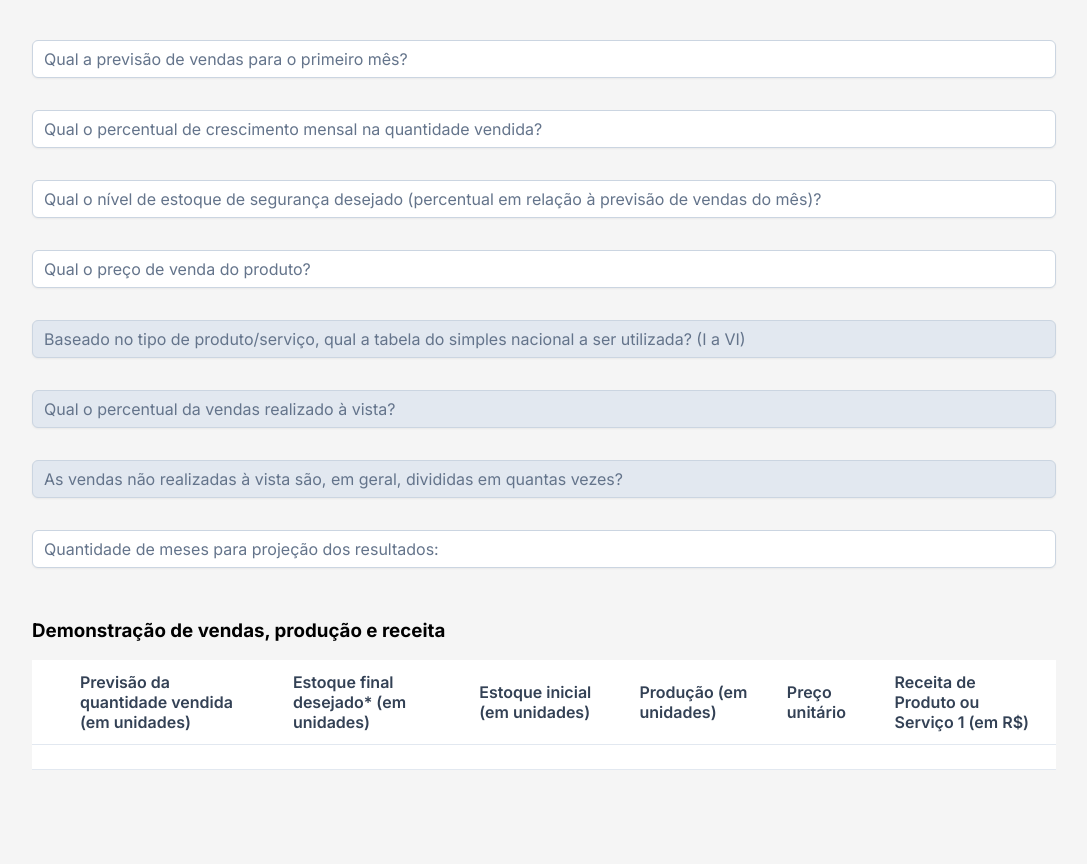
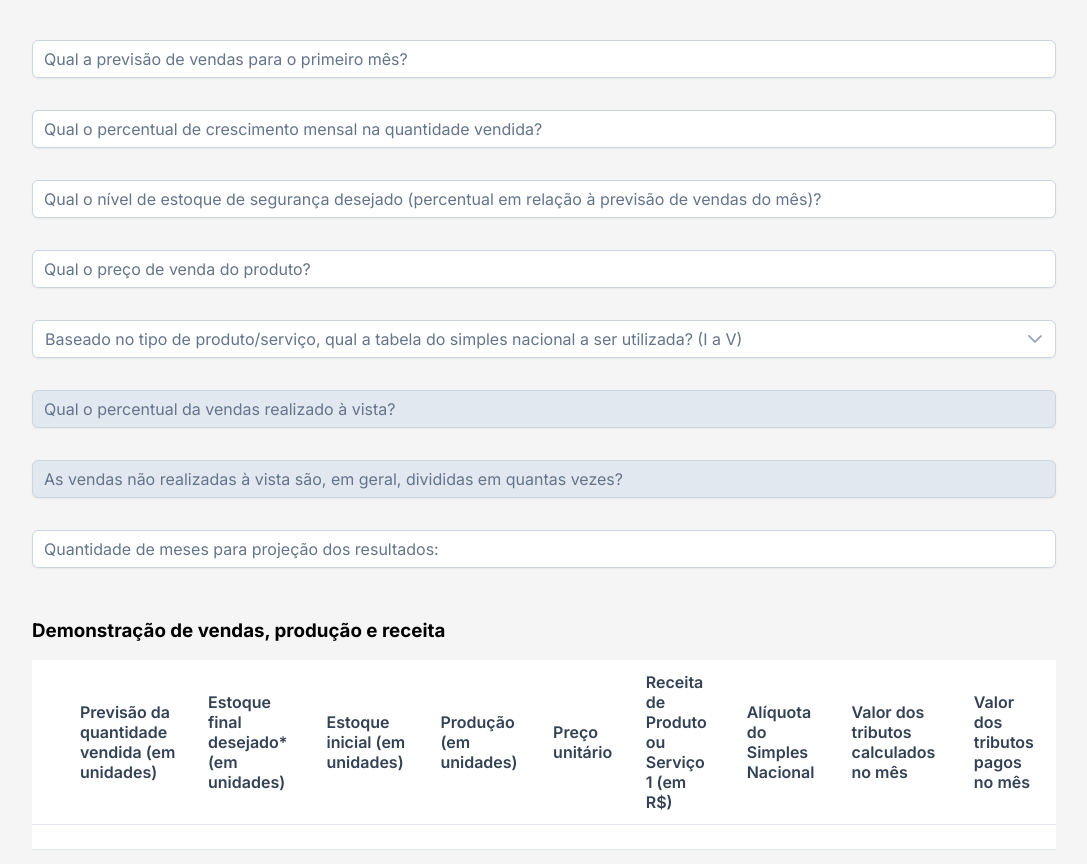
Before and after one commit to rodrigoacs/planejamento-financeiro, a Vue app: page / in a window 1280 px wide. Shown: the top 864 px of the page, without its empty margins (96-1183 px from the left). Before the commit the page ends 810 px from the top, so only its background shows below. Built offline with nearby package versions, Linux system fonts and the light colour scheme.

Commit message:
chore: taxes calculation

```diff
--- a/src/App.vue
+++ b/src/App.vue
@@ -1,10 +1,8 @@
 <template>
-  <!-- <Button
-    @click="visible = true"
-    rounded
-    icon="pi pi-question"
-  /> -->
+
   <div class="wrapper">
+    <!-- <Apresentation /> -->
+
     <Question
       id="q1"
       label="Qual a previsão de vendas para o primeiro mês?"
@@ -28,10 +26,18 @@
       v-model="q4"
     />
 
-    <Question
+    <!-- <Question
       id="q5"
       label="Baseado no tipo de produto/serviço, qual a tabela do simples nacional a ser utilizada? (I a VI)"
       v-model="q5"
+    /> -->
+
+    <Dropdown
+      id="q5"
+      placeholder="Baseado no tipo de produto/serviço, qual a tabela do simples nacional a ser utilizada? (I a V)"
+      option-label="name"
+      v-model="q5"
+      :options="anexos"
     />
 
     <Question
@@ -52,12 +58,12 @@
       v-model="q8"
     />
 
-    <ResultTable :data="{
+    <DemonstrationTable :data="{
       q1,
       q2,
       q3,
       q4,
-      q5,
+      q5: q5.code,
       q6,
       q7,
       q8
@@ -102,9 +108,11 @@
 
 <script setup>
 import Question from './components/Question.vue'
-import ResultTable from './components/ResultTable.vue'
+import DemonstrationTable from './components/DemonstrationTable.vue'
+import Apresentation from './components/Apresentation.vue'
+import Dropdown from 'primevue/dropdown'
 import Dialog from 'primevue/dialog'
-import { ref, computed } from 'vue'
+import { ref } from 'vue'
 
 const visible = ref(false)
 
@@ -117,6 +125,14 @@ const q6 = ref('')
 const q7 = ref('')
 const q8 = ref('')
 
+const anexos = ref([
+  { name: 'Anexo I', code: 'I' },
+  { name: 'Anexo II', code: 'II' },
+  { name: 'Anexo III', code: 'III' },
+  { name: 'Anexo IV', code: 'IV' },
+  { name: 'Anexo V', code: 'V' },
+])
+
 </script>
 
 <style scoped>
--- /dev/null
+++ b/src/components/Apresentation.vue
@@ -0,0 +1,45 @@
+<template>
+  <div class="a-wrapper">
+    <img
+      src="/welcome_image.svg"
+      alt=""
+      style="width: 100%; height: 300px"
+    >
+
+    <Divider layout="vertical" />
+
+    <p>
+      Bem-vindo à nossa plataforma de planejamento financeiro! Nossa aplicação web
+      oferece ferramentas intuitivas e poderosas que ajudam você a gerenciar seu orçamento, prever fluxos de caixa e
+      tomar decisões financeiras estratégicas. Com visualizações claras e relatórios detalhados, simplificamos o
+      complexo mundo das finanças, permitindo que você se concentre no crescimento do seu negócio. Descubra como nossa
+      solução pode transformar sua gestão financeira e impulsionar sua startup rumo ao sucesso!
+    </p>
+  </div>
+</template>
+
+<script setup>
+import Divider from 'primevue/divider'
+
+</script>
+
+<style scoped>
+p {
+  text-align: justify;
+  max-width: 35vw;
+}
+
+img {
+  max-width: 35vw;
+}
+
+.a-wrapper {
+  display: flex;
+  flex-direction: row;
+  align-items: center;
+  justify-content: center;
+  margin-top: 2rem;
+  max-width: 80vw;
+  gap: 2rem;
+}
+</style>
--- a/src/components/ResultTable.vue
+++ b/src/components/DemonstrationTable.vue
@@ -38,6 +38,22 @@
         field="revenue"
         header="Receita de Produto ou Serviço 1 (em R$)"
       />
+
+      <Column
+        field="taxesAliquot"
+        header="Alíquota do Simples Nacional"
+      />
+
+      <Column
+        field="calculatedTaxes"
+        header="Valor dos tributos calculados no mês"
+      />
+
+      <Column
+        field="payedTaxes"
+        header="Valor dos tributos pagos no mês"
+      />
+
     </DataTable>
   </div>
 </template>
@@ -55,13 +71,6 @@ const props = defineProps({
 })
 
 const infos = ref()
-// month is the month number (1, 2, 3, ...)
-// salesQtde is anterior month sales + (1 * q2/100)
-// stock is salesQtde * q3/100
-// initialStock is stock of the previous month
-// production is salesQtde + stock - initialStock
-// unitPrice is q4
-// revenue is salesQtde * unitPrice
 
 watch(() => props.data, (newData) => {
   const data = []
@@ -73,6 +82,51 @@ watch(() => props.data, (newData) => {
     const production = salesQtde + stock - initialStock
     const unitPrice = newData.q4
     const revenue = salesQtde * unitPrice
+    const taxesAliquot = {
+      I: {
+        180000: 4,
+        360000: 7.3,
+        720000: 9.5,
+        1800000: 10.7,
+        3600000: 14.3,
+        4800000: 19
+      },
+      II: {
+        180000: 4.5,
+        360000: 7.8,
+        720000: 10,
+        1800000: 11.2,
+        3600000: 14.7,
+        4800000: 30.0
+      },
+      III: {
+        180000: 6,
+        360000: 11.2,
+        720000: 13.5,
+        1800000: 16,
+        3600000: 21,
+        4800000: 33
+      },
+      IV: {
+        180000: 4.5,
+        360000: 9.0,
+        720000: 10.2,
+        1800000: 14,
+        3600000: 22.0,
+        4800000: 33.0
+      },
+      V: {
+        180000: 15.5,
+        360000: 18.0,
+        720000: 19.5,
+        1800000: 20.5,
+        3600000: 23.0,
+        4800000: 30.5
+      }
+    }
+    const calculatedTaxes = revenue * taxesAliquot[newData.q5][Object.keys(taxesAliquot[newData.q5]).find(key => revenue <= key)] / 100
+    const payedTaxes = i === 1 ? 0 : data[i - 2].calculatedTaxes
+
     data.push({
       month,
       salesQtde,
@@ -80,7 +134,10 @@ watch(() => props.data, (newData) => {
       initialStock,
       production,
       unitPrice,
-      revenue
+      revenue,
+      taxesAliquot: taxesAliquot[newData.q5][Object.keys(taxesAliquot[newData.q5]).find(key => revenue <= key)],
+      calculatedTaxes,
+      payedTaxes
     })
   }
   infos.value = data
--- a/src/components/Question.vue
+++ b/src/components/Question.vue
@@ -31,7 +31,7 @@ const props = defineProps({
 
 // desabling
 
-const disabledIds = ['q5', 'q6', 'q7']
+const disabledIds = ['q6', 'q7']
 
 const isDisabled = ref(disabledIds.includes(props.id))
 
```
Also changed, not shown: public/welcome_image.svg (added).
